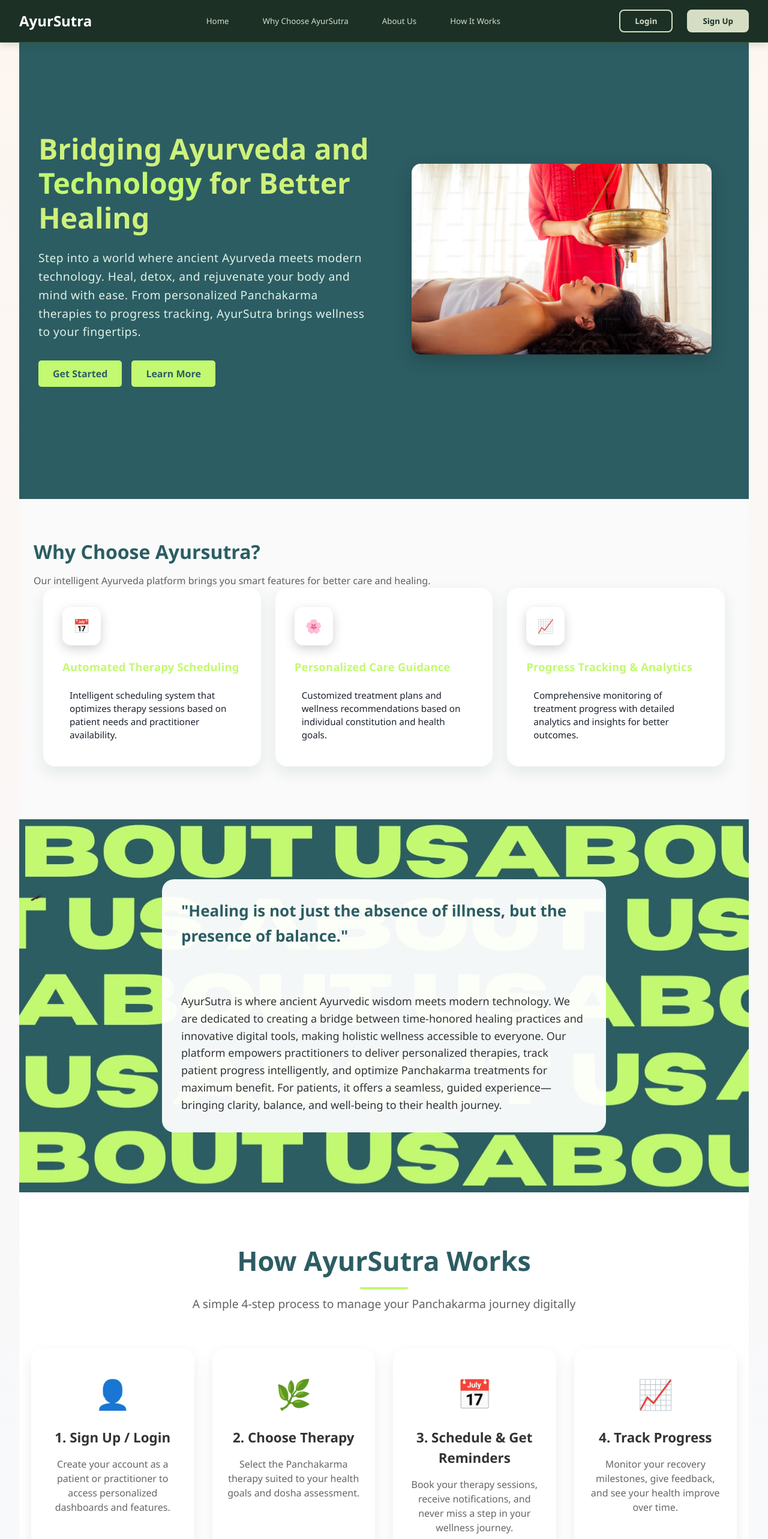
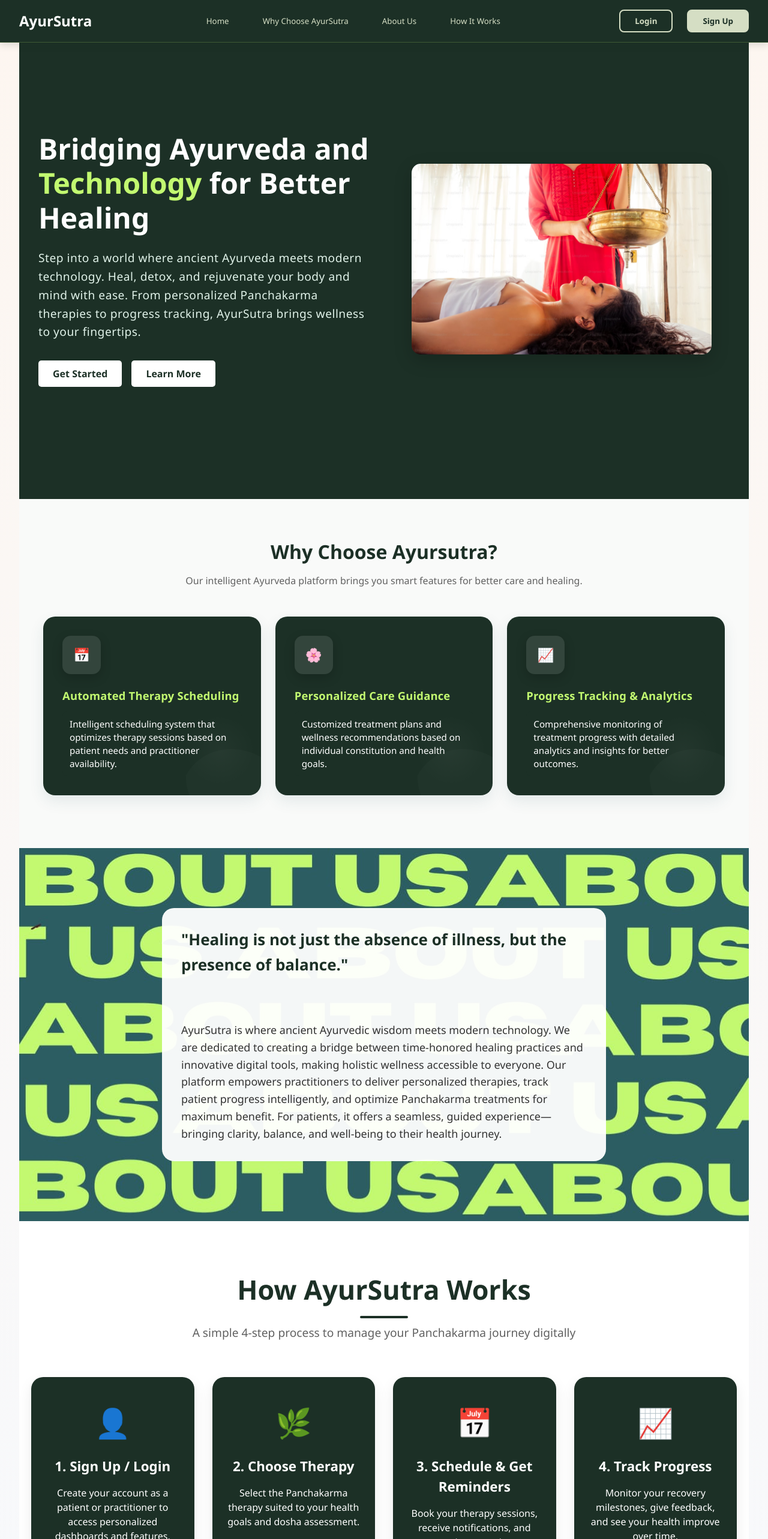
Before and after one commit to anushkajainn13/ayursutra, a React (Create React App) app: page / in a window 1280 px wide. Shown: the top 2566 px of the page at 60% size. Built offline with nearby package versions, Linux system fonts and the light colour scheme.

Commit message:
home page updated

```diff
--- a/src/pages/Stylesheet/IntroPage.css
+++ b/src/pages/Stylesheet/IntroPage.css
@@ -19,7 +19,7 @@
   left: 0;
   z-index: 100;
   backdrop-filter: blur(12px);
-  background-color: rgba(44, 93, 99, 0.9);
+  background-color:#1C3026 ;
   box-shadow: 0 8px 25px rgba(0,0,0,0.1);
   transition: all 0.3s ease;
   padding: 0.8rem 2rem;
@@ -48,7 +48,7 @@
 .logo-icon svg {
   width: 36px;
   height: 36px;
-  color: #C2F970;
+  color: #FFF;
   transition: transform 0.3s;
 }
 
@@ -83,7 +83,7 @@
   height: 2px;
   bottom: -4px;
   left: 0;
-  background-color: #C2F970;
+  background-color:#FFF;
   transition: width 0.3s ease;
 }
 
@@ -120,12 +120,12 @@
 
   padding: 4rem 2rem;
   min-height: 90vh;
-  background: #2C5D63;
-  color: #CEF17B;
+  background: #1C3026 ;
+  color: #fff;
 
   padding: 8rem 2rem 4rem 2rem;
   min-height: 100vh;
-  background-color: #2C5D63;
+  background-color: #1C3026;
   color: #FFFFFF;
 
   gap: 2rem;
@@ -156,8 +156,8 @@
   justify-content: space-between;
   padding: 4rem 2rem;
   min-height: 100vh;
-  background: #2C5D63;
-  color: #CEF17B;
+  background: #1C3026 ;
+  color: #fff;
   gap: 2rem;
 }
 
@@ -180,11 +180,11 @@
   border-radius: 5px;
   border: none;
 
-  background-color: #CEF17B;
-  color: rgb(9, 77, 0);
+  background-color: #fff;
+  color: #1C3026;
 
-  background-color: #C2F970;
-  color: #2C5D63;
+  background-color: #fff;
+  color: #1C3026 ;
 
   cursor: pointer;
   font-size: 1rem;
@@ -232,7 +232,7 @@
   border-radius: 18px;
   padding: 2rem;
   color: #fff;
-  background: linear-gradient(180deg, #265a3f 0%, #2C5D63 100%); /* forest tones */
+  background-color: #1C3026 !important; /* forest tones */
   box-shadow:
     0 8px 24px rgba(18, 40, 30, 0.25),
     inset 0 1px 0 rgba(255,255,255,0.02);
@@ -285,7 +285,8 @@
 
 .card p {
   margin: 0;
-  color: rgba(255,255,255,0.9);
+  color: #fff !important;
+  background-color: #1C3026 !important;
   font-size: 0.95rem;
   line-height: 1.45;
 }
@@ -322,8 +323,7 @@
   .card h3 { font-size: 1.05rem; }
 }
 /* Section header above cards */
-=======
->>>>>>> eef7c52cf8781682ad5b762bbdf4c2d941c6afb8
+
 .section-header {
   text-align: center;
   max-width: 750px;
@@ -334,7 +334,7 @@
 .section-header h2 {
   font-size: 2rem;
   font-weight: 700;
-  color: #2C5D63;
+  color: #1C3026 ;
   margin-bottom: 0.75rem;
 }
 
@@ -358,7 +358,7 @@
   border-radius: 18px;
   padding: 2rem;
   color: #FFFFFF;
-  background-color: #2C5D63;
+  background-color: #1C3026 ;
   box-shadow: 0 8px 24px rgba(18, 40, 30, 0.25);
   transition: transform 0.35s, box-shadow 0.35s;
   display: flex;
@@ -404,7 +404,7 @@
   align-self: start;
   padding: 0.5rem 0.9rem;
   border-radius: 12px;
-  background: #3A7C81;
+  background: #1C3026 1;
   color: #FFFFFF;
   border: none;
   font-weight: 600;
@@ -419,7 +419,7 @@
 
 .how-it-works h2 {
   font-size: 2.8rem;
-  color: #2C5D63;
+  color: #1C3026;
   margin-bottom: 10px;
   font-weight: 700;
 }
@@ -429,7 +429,7 @@
   display: block;
   width: 80px;
   height: 4px;
-  background: #C2F970;
+  background: #1C3026 ;
   margin: 10px auto 0;
   border-radius: 2px;
 }
@@ -444,12 +444,12 @@
   display: grid;
   grid-template-columns: repeat(auto-fit, minmax(250px, 1fr));
   gap: 30px;
-  max-width: 1200px;
+  max-width: 1400px;
   margin: 0 auto;
 }
 
 .step-card {
-  background: #ffffff;
+  background: #1C3026;
   border-radius: 20px;
   padding: 40px 25px;
   box-shadow: 0 10px 25px rgba(0, 0, 0, 0.08);
@@ -466,18 +466,18 @@
 .step-icon {
   font-size: 3rem;
   margin-bottom: 20px;
-  color: #2C5D63;
+  color: #fff;
 }
 
 .step-card h3 {
   font-size: 1.4rem;
   margin-bottom: 15px;
-  color: #333;
+  color: #fff;
 }
 
 .step-card p {
   font-size: 1rem;
-  color: #666;
+  color: #fff;
 }
 
 /* In IntroPage.css */
@@ -508,14 +508,14 @@
 }
 .about-text b {
   font-size: 26px;
-  color: #2C5D63;
+  color:#1C3026 ;
   display: block;
   margin-bottom: 1rem;
 }
 .footer {
   text-align: center;
   padding: 2rem;
-  background-color: #2C5D63;
+  background-color: #1C3026 ;
   color: #FFFFFF;
 }
 
```
Also changed, not shown: 1 other file (tests, documents, lock files or other folders).
